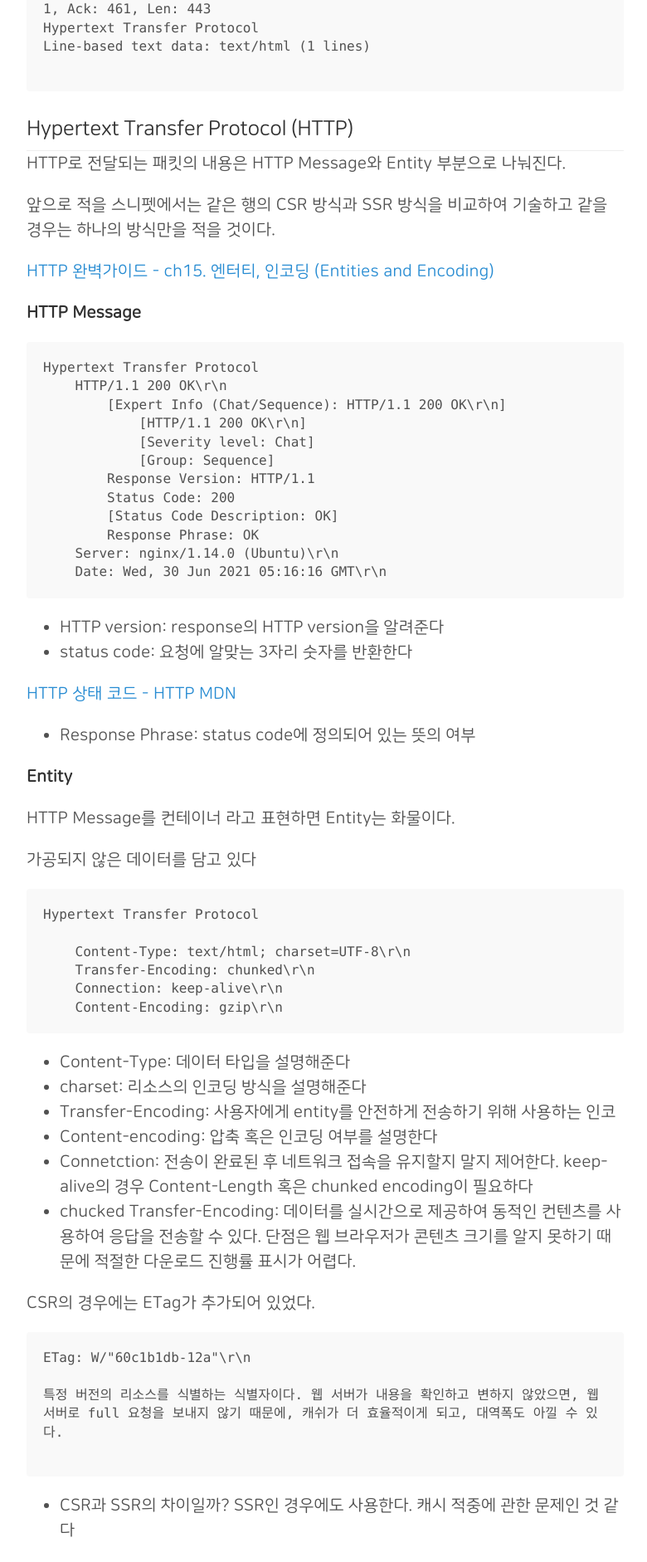
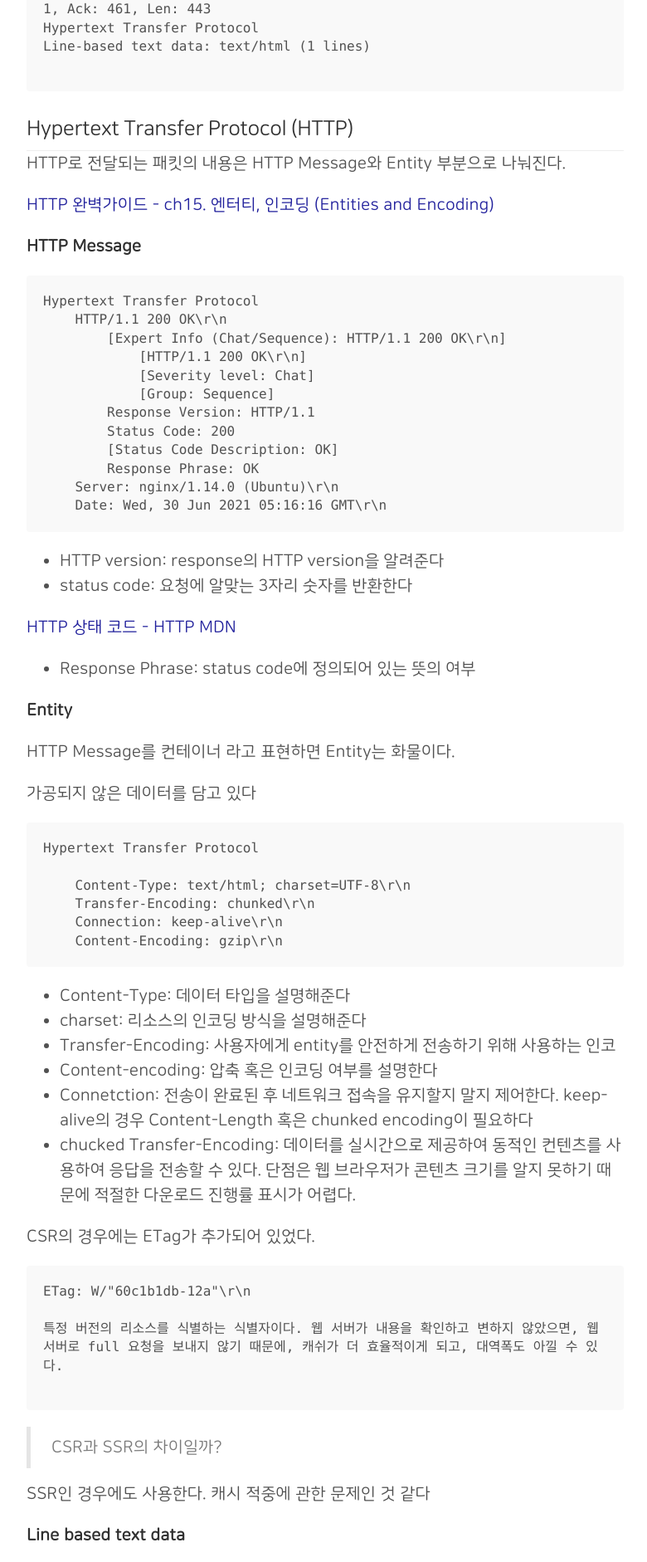
Before and after one commit to kimwoo123/kimwoo123.github.io, a Jekyll site: the page built from _posts/2021-07-13-Network-Packet.md, in a window 1280 px wide. Shown: the part 951-2833 px from the top of the page at 83% size, without its empty margins (248-1028 px from the left). Built offline with Jekyll 4.4.1, drawn with Linux system fonts in a browser that asks for light colours; some of the changed text lies outside the part shown.

Commit message:
network application layer & css update

````diff
--- a/_posts/2021-07-13-Network-Packet.md
+++ b/_posts/2021-07-13-Network-Packet.md
@@ -43,8 +43,6 @@ Line-based text data: text/html (1 lines)
 ---
 
 HTTP로 전달되는 패킷의 내용은 HTTP Message와 Entity 부분으로 나눠진다.
-
-앞으로 적을 스니펫에서는 같은 행의 CSR 방식과 SSR 방식을 비교하여 기술하고 같을 경우는 하나의 방식만을 적을 것이다.
 
 [HTTP 완벽가이드 - ch15. 엔터티, 인코딩 (Entities and Encoding)](https://www.slideshare.net/cinari4/http-ch15-entities-and-encoding)
 
@@ -103,7 +101,8 @@ ETag: W/"60c1b1db-12a"\r\n
 
 ```
 
-- CSR과 SSR의 차이일까?
+> CSR과 SSR의 차이일까?
+
 SSR인 경우에도 사용한다. 캐시 적중에 관한 문제인 것 같다
 
 **Line based text data**
--- a/public/css/poole.css
+++ b/public/css/poole.css
@@ -67,7 +67,7 @@ body {
 
 /* No `:visited` state is required by default (browsers will use `a`) */
 a {
-  color: #268bd2;
+  color: #21209C;
   text-decoration: none;
 }
 a strong {
@@ -370,7 +370,7 @@ tbody tr:nth-child(odd) th {
   color: #999;
 }
 .related-posts li a:hover {
-  color: #268bd2;
+  color: #21209C;
   text-decoration: none;
 }
 .related-posts li a:hover small {
````
Also changed, not shown: _posts/2021-07-19-Network-application-layer.md (added, +68 -0 lines), public/assets/2021-07-19-Network-application-layer/DNS.png (added), public/assets/2021-07-19-Network-application-layer/socket.gif (added), public/assets/2021-07-19-Network-application-layer/socket_work.gif (added).
